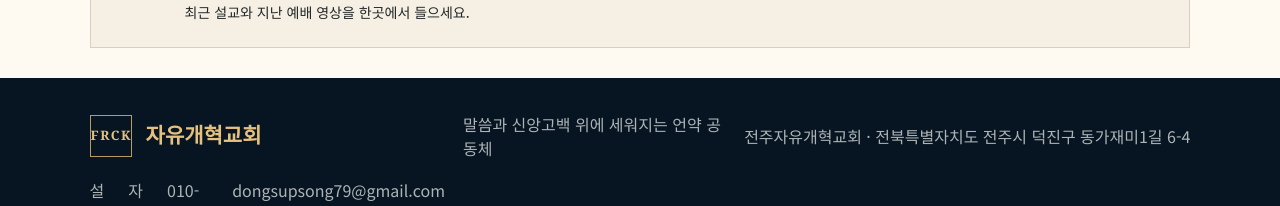
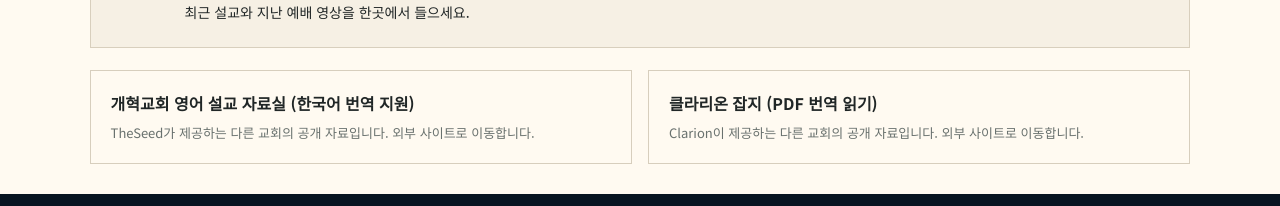
Before and after one commit to calvinoh5025-byte/jeonju-free-reformed-church, a Next.js app: page /sermons in a window 1280 px wide. Shown: the part 407-613 px from the top of the page. Built offline with nearby package versions, Linux system fonts and the light colour scheme; no server answers.

Commit message:
feat: add external resource cards to sermons

```diff
--- a/app/sermons/page.tsx
+++ b/app/sermons/page.tsx
@@ -6,5 +6,5 @@ const channel = "https://www.youtube.com/channel/UCF7kK_6xtj2aFUm3V0P91gA";
 export default function SermonsPage() {
   return <main id="main" tabIndex={-1} className="sub-page compact-page sermons-page"><SiteHeader /><SubHero kicker="SERMONS" title="선포된 말씀을 다시 듣습니다" description="주일 오전·오후예배 설교를 공식 유튜브 채널에서 확인할 수 있습니다." />
     <section className="content-section sermon-board compact-sermons"><div className="featured-sermon"><span className="play">▶</span><div><p className="section-kicker">OFFICIAL YOUTUBE</p><h2>자유개혁교회</h2><p>최근 설교와 지난 예배 영상을 한곳에서 들으세요.</p></div><a className="button primary" href={channel} target="_blank" rel="noreferrer">설교 채널 열기 ↗</a></div>
-    </section><SiteFooter /></main>;
+    <div className="external-resource-cards"><a href="/guide/index.html#sermons" target="_blank" rel="noopener noreferrer"><strong>개혁교회 영어 설교 자료실 (한국어 번역 지원)</strong><span>TheSeed가 제공하는 다른 교회의 공개 자료입니다. 외부 사이트로 이동합니다.</span></a><a href="/guide/index.html#clarion" target="_blank" rel="noopener noreferrer"><strong>클라리온 잡지 (PDF 번역 읽기)</strong><span>Clarion이 제공하는 다른 교회의 공개 자료입니다. 외부 사이트로 이동합니다.</span></a></div></section><SiteFooter /></main>;
 }
```
